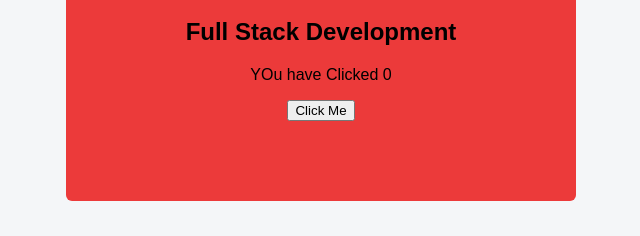
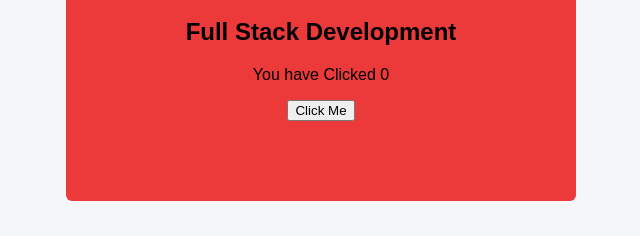
Before and after one commit to Sharanprasadjenweri/myfirstgit, a plain HTML site: page index.html in a window 1280 px wide. Shown: the part 370-606 px from the top of the page, 319-959 px from the left. Drawn offline with Linux system fonts and the light colour scheme.

```diff
--- a/index.html
+++ b/index.html
@@ -10,7 +10,7 @@
     <div class="card">
         <h1>Hello World!</h1>
         <h2>Full Stack Development </h2>
-        <p>YOu have Clicked <span id="count">0</span></p>
+        <p>You have Clicked <span id="count">0</span></p>
         <button id="btn">Click Me</button>
 
     </div>
```
